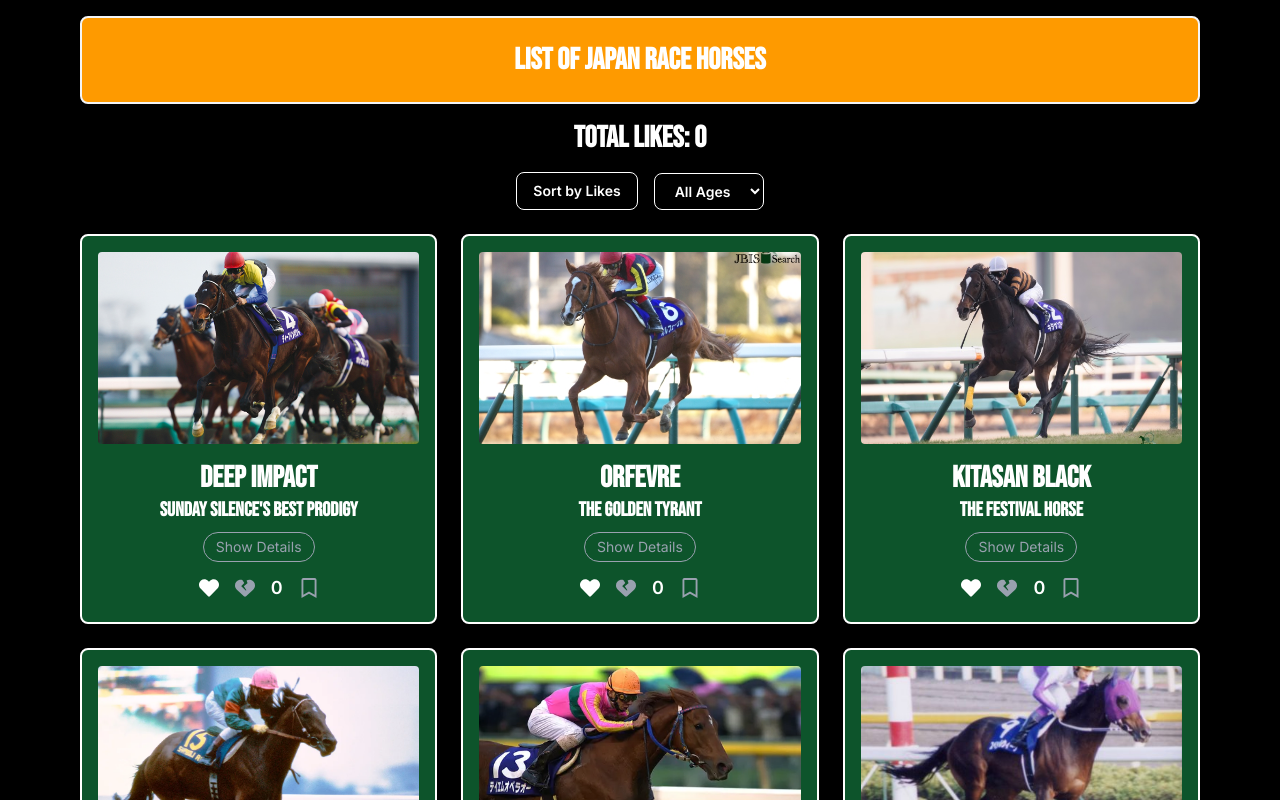
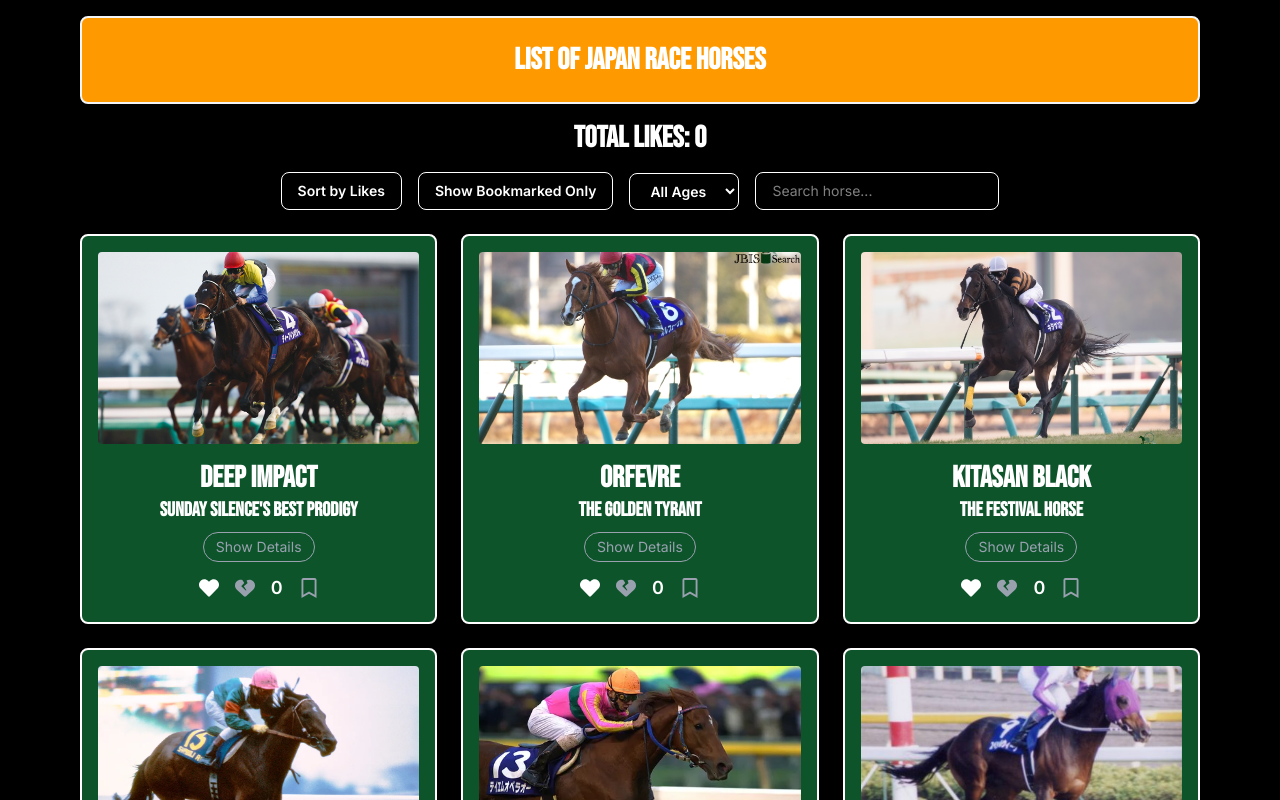
Before and after one commit to Re-Brain/react-refresh-I, a React (Vite) app: page / in a window 1280 px wide. Shown: the top 800 px of the page. Built offline with nearby package versions, Linux system fonts and the light colour scheme.

Commit message:
Create a serach functionality

```diff
--- a/src/App.tsx
+++ b/src/App.tsx
@@ -4,8 +4,18 @@ import horses from './data/horse.tsx'
 
 function App() {
 
+  const [sortByLikes, setSortByLikes] = useState(false)
   const [likes, setLikes] = useState<Record<number, number>>({})
-  const [sortByLikes, setSortByLikes] = useState(false)
+
+  const [bookmarks, setBookmarks] = useState<Record<number, boolean>>({})
+  const [showBookmarked, setShowBookmarked] = useState(false)
+
+  const [query, setQuery] = useState("")
+
+  const handleBookmark = (id: number) => {
+    setBookmarks(prev => ({ ...prev, [id]: !prev[id] }))
+  }
+
   const [filterByAge, setFilterByAge] = useState<number | null>(null)
 
   const handleLike = (id: number, amount: number) => {
@@ -19,6 +29,16 @@ function App() {
   const fileteredHorsesByAge = filterByAge !== null
     ? sortedHorses.filter(horse => horse.age === filterByAge)
     : sortedHorses
+
+  const filteredHorseByBookmark = showBookmarked
+    ? fileteredHorsesByAge.filter(horse => bookmarks[horse.id])
+    : fileteredHorsesByAge
+
+  const searchedHorses = query
+  ? filteredHorseByBookmark.filter(horse =>
+      horse.name.toLowerCase().includes(query.toLowerCase())
+    )
+  : filteredHorseByBookmark
 
   const totalLikes = Object.values(likes).reduce((sum, n) => sum + n, 0)
 
@@ -40,6 +60,12 @@ function App() {
           >
             {sortByLikes ? "Default Order" : "Sort by Likes"}
           </button>
+          <button
+            onClick={() => setShowBookmarked(!showBookmarked)}
+            className="border px-4 py-2 rounded-lg text-sm font-bold hover:bg-white hover:text-black transition"
+          >
+            {showBookmarked ? "Show All" : "Show Bookmarked Only"}
+          </button>
           <select
             value={filterByAge ?? ""}
             onChange={e => setFilterByAge(e.target.value === "" ? null : Number(e.target.value))}
@@ -51,10 +77,18 @@ function App() {
             <option value="5">Age 5</option>
             <option value="6">Age 6</option>
           </select>
+
+          <input
+            type="text"
+            placeholder="Search horse..."
+            value={query}
+            onChange={e => setQuery(e.target.value)}
+            className="border px-4 py-2 rounded-lg text-sm bg-black text-white"
+          />
         </div>
 
         <div className="mt-6 grid grid-cols-1 md:grid-cols-2 lg:grid-cols-3 gap-6 items-start">
-          {fileteredHorsesByAge.map((horse) => (
+          {searchedHorses.map((horse) => (
             <Card
               key={horse.id}
               name={horse.name}
@@ -65,6 +99,8 @@ function App() {
               trainer={horse.trainer}
               like={likes[horse.id] ?? 0}
               onLike={(amount) => handleLike(horse.id, amount)}
+              fav={bookmarks[horse.id] ?? false}
+              onBookmark={() => handleBookmark(horse.id)}
             />
           ))}
         </div>
--- a/src/components/Card.tsx
+++ b/src/components/Card.tsx
@@ -1,4 +1,5 @@
 import { useState } from 'react'
+
 import { FaBookmark, FaHeart, FaRegBookmark } from 'react-icons/fa'
 import { FaHeartCrack } from 'react-icons/fa6';
 
@@ -11,12 +12,12 @@ type CardProps = {
   trainer: string
   like: number
   onLike: (amount: number) => void
+  fav: boolean
+  onBookmark: () => void
 }
 
-function Card({ name, title, img, age, record, trainer, like, onLike }: CardProps) {
+function Card({ name, title, img, age, record, trainer, like, onLike, fav, onBookmark }: CardProps) {
 
-  // const [like, setLike] = useState(0)
-  const [fav, setFav] = useState(false)
   const [expand, setExpand] = useState(false)
 
   return (
@@ -65,7 +66,7 @@ function Card({ name, title, img, age, record, trainer, like, onLike }: CardProp
           </button>
           <span className="text-lg font-bold">{like}</span>
           <button
-            onClick={() => setFav(!fav)}
+            onClick={onBookmark}
             >
             {fav ? <FaBookmark className="text-white" size={20} /> : <FaRegBookmark className="text-gray-400" size={20} />}
           </button>
```
